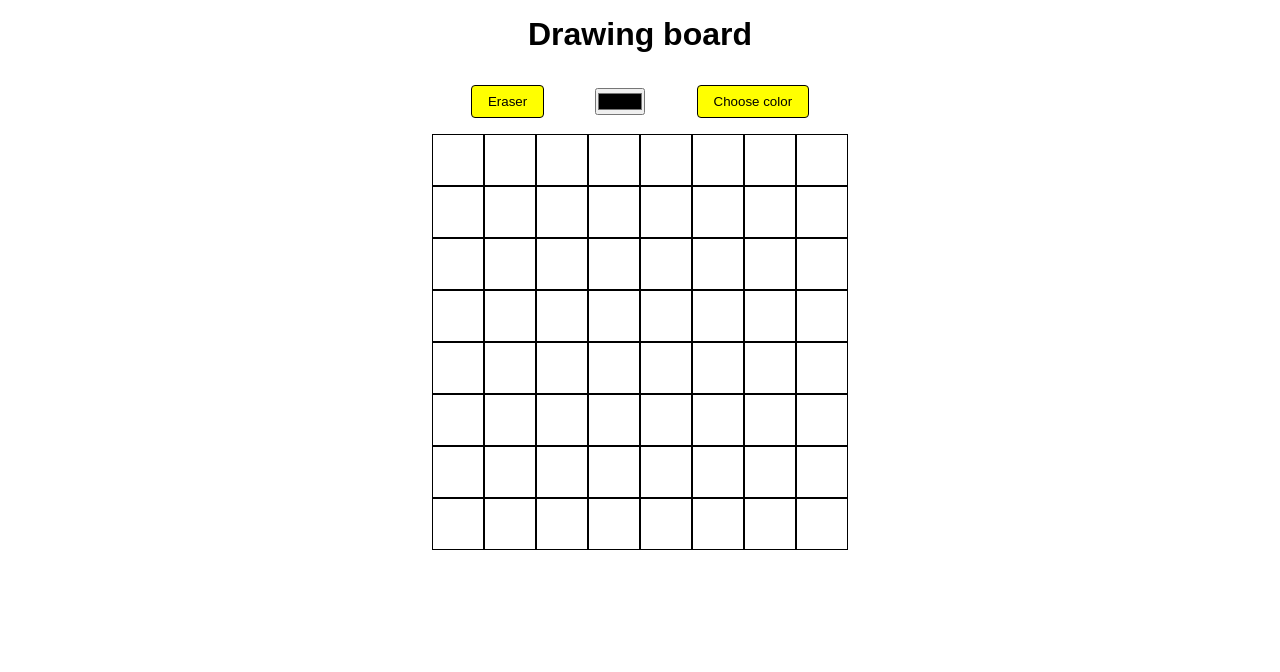
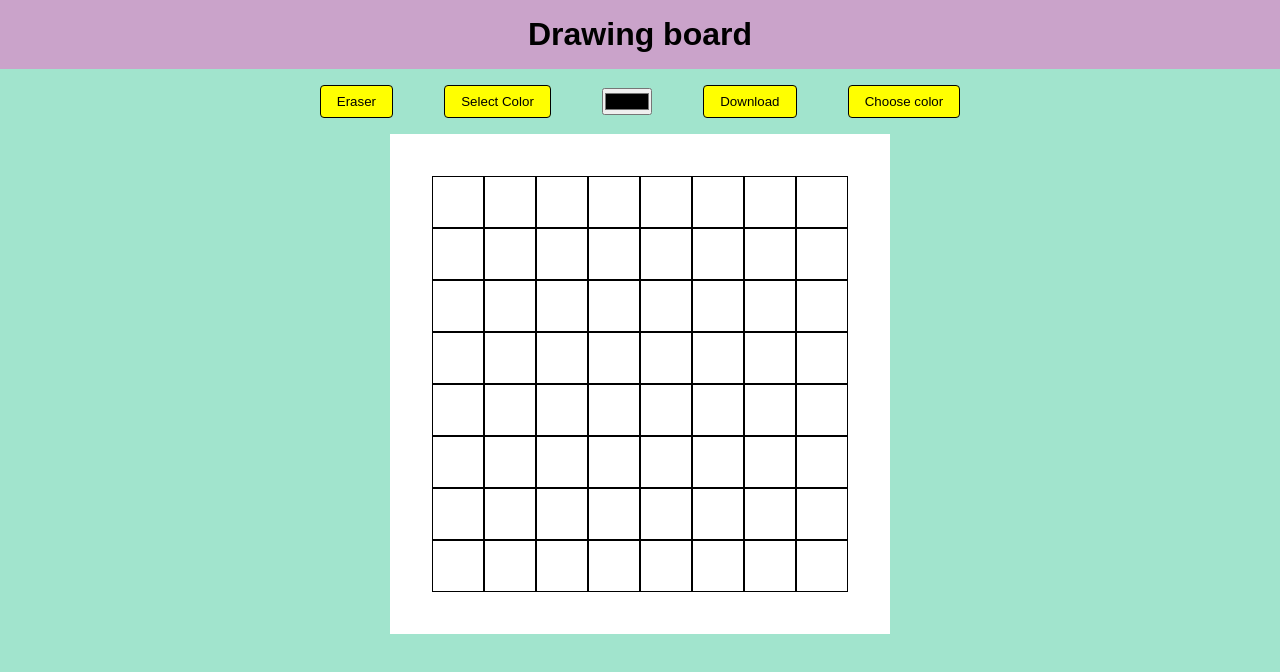
Before and after one commit to riya-jain31/Drawing-board, a plain HTML site: page index.html in a window 1280 px wide. Drawn offline with Linux system fonts and the light colour scheme.

Commit message:
Add  set color button

```diff
--- a/index.html
+++ b/index.html
@@ -10,10 +10,14 @@
     <h1 class="heading">Drawing board</h1>
     <div class="tools">
     <button id="eraser-button">Eraser</button>
+    <button onclick="setColor()">Select Color</button>
     <input type="color" id="my-input" />
+    <a href="draw-board-container" download="draw-board-container">
+        <button id="download-btn">Download</button>
+    </a>
     <button onclick="setColor()">Choose color</button>
     </div>
-    <div class="draw-board-container">
+    <div class="draw-board-container"id="border-main">
     <div class="draw-board" id="board">
         <div class="child"></div>
         <div class="child"></div>
--- a/script.js
+++ b/script.js
@@ -3,7 +3,14 @@ const boxes = document.querySelectorAll(".child"); // 64 --> array
 const eraserBtn = document.getElementById("eraser-button");
 const input = document.getElementById("my-input");
 
+const boardMain =document.getElementById("board-main");
+const downloadBtn = document.getElementById("download-btn");
+
+
 let color = "black";
+
+downloadBtn.onclick =download ;
+
 
 // input.onchange = () => {
 //   color = input.value;
@@ -34,6 +41,12 @@ boxes[i].onmouseenter = () => {
 }
 
 function setColor() {
-const userChoice = prompt("Enter color");
+// const userChoice = prompt("Enter color");
+const userChoice = input.value ;
 color = userChoice;
 }
+
+function download(){
+
+    let downloadfile = boardMain.innerHTML ;
+}
--- a/style.css
+++ b/style.css
@@ -6,17 +6,28 @@
 
 body {
     font-family: sans-serif;
+    background-color: #a1e4cd;
+    display: flex;
+    align-items: center;
+    justify-content: center;
+    flex-direction: column;
 }
 
 .heading {
+    width: 100%;
     text-align: center;
     padding: 2vh 0;
+    background-color: #caa3ca;
 }
 
 .draw-board-container {
     display: flex;
     align-items: center;
     justify-content: center;
+    background: transparent;
+    background-color: white;
+    width: 500px;
+    height: 500px;
 }
 
 .draw-board {
@@ -48,3 +59,6 @@ body {
     border-radius: 4px;
     cursor: pointer;
 }
+button:hover{
+    background-color: #6e4d4b;
+}
```
